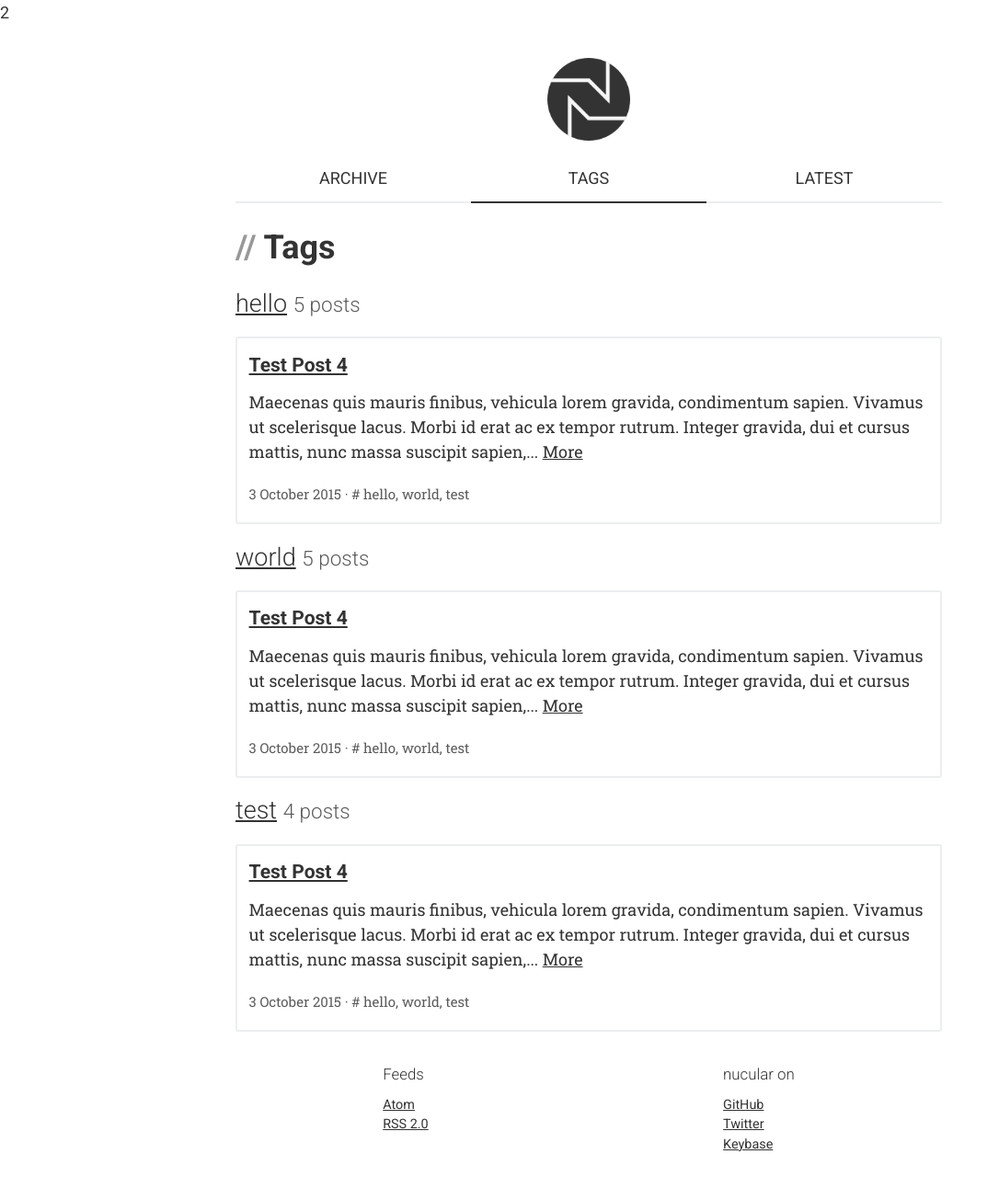
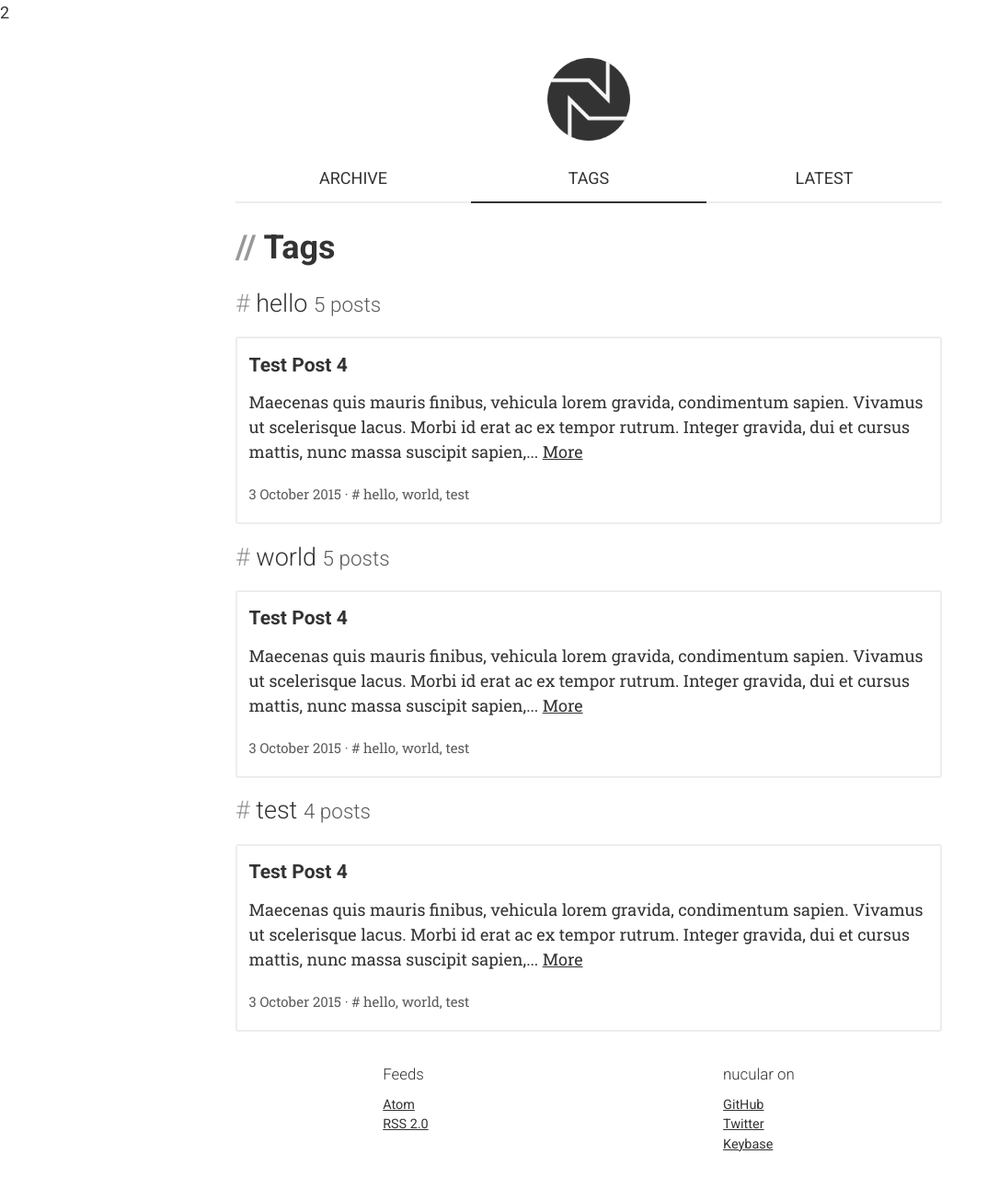
Before and after one commit to nucular/blog, a Jekyll site: the page built from tags/index.html, in a window 1280 px wide. Shown: the whole page at 92% size, without its empty margins (0-1086 px from the left). Built offline with Jekyll 4.4.1, drawn with Linux system fonts in a browser that asks for light colours.

Commit message:
Design improvements

```diff
--- a/css/main.scss
+++ b/css/main.scss
@@ -26,6 +26,12 @@ body {
 }
 
 h1, h2, h3, h4, h5, h6 {
+  a {
+    text-decoration: none;
+  }
+  a:hover {
+    text-decoration: underline;
+  }
   font-family: "Roboto", sans-serif;
   margin-top: 0.83em;
   margin-bottom: 0.83em;
@@ -40,6 +46,18 @@ h1 > span
   margin-left: 38px;
   font-weight: 300;
   font-size: 0.8em;
+}
+
+h1.post:before, h2.post:before {
+  content: "// ";
+  color: $foreground-color;
+  opacity: 0.5;
+}
+
+h1.tag:before, h2.tag:before {
+  content: "# ";
+  color: $foreground-color;
+  opacity: 0.5;
 }
 
 a {
@@ -125,12 +143,6 @@ main {
         font-size: 36px;
         font-weight: bold;
       }
-
-      > h1:before {
-        content: "// ";
-        color: $foreground-color;
-        opacity: 0.5;
-      }
     }
 
     > section.comments {
```
